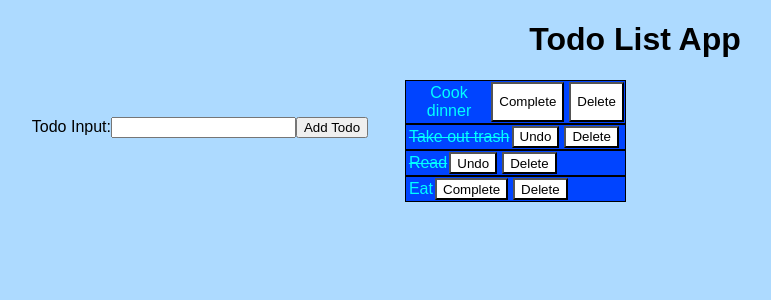
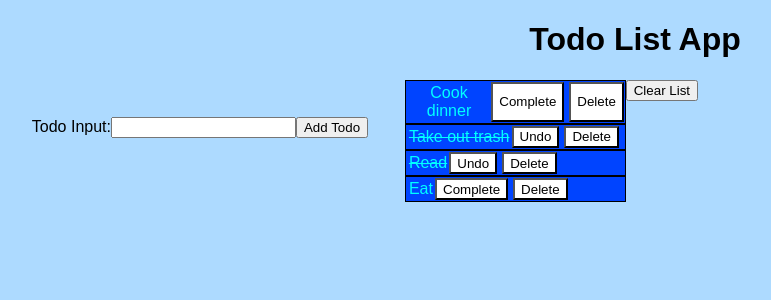
Before and after one commit to josephttran/react-todo, a React (Create React App) app: page / in a window 1280 px wide. Shown: the top 300 px of the page, without its empty margins (5-776 px from the left). Built offline with nearby package versions, Linux system fonts and the light colour scheme.

Commit message:
Add ability to remove all todos

```diff
--- a/src/components/App.js
+++ b/src/components/App.js
@@ -1,8 +1,9 @@
 import React from 'react';
 
-import './App.css';
 import AddTodoForm from './form/AddTodoForm';
 import List from './list/List';
+import ClearTodoList from './buttons/clearTodoList'
+import './App.css';
 
 function App() {
   return (
@@ -11,6 +12,7 @@ function App() {
       <div className="todo-container">
         <AddTodoForm />
         <List />
+        <ClearTodoList />
       </div>
     </div>
   );
--- /dev/null
+++ b/src/components/buttons/clearTodoList.js
@@ -0,0 +1,20 @@
+import React from 'react';
+
+import { useTodoDispatchContext } from '../../context/todoContextProvider';
+import { replaceTodoList } from '../../context/todoOperations';
+
+function ClearTodoList() {
+  const dispatch = useTodoDispatchContext();
+
+  const clearTodoList = () => {
+    localStorage.removeItem('todos');
+    replaceTodoList(dispatch, []);
+  }
+  return(
+    <div>
+      <button onClick={clearTodoList}>Clear List</button>
+    </div>
+  );
+}
+
+export default ClearTodoList;
```
